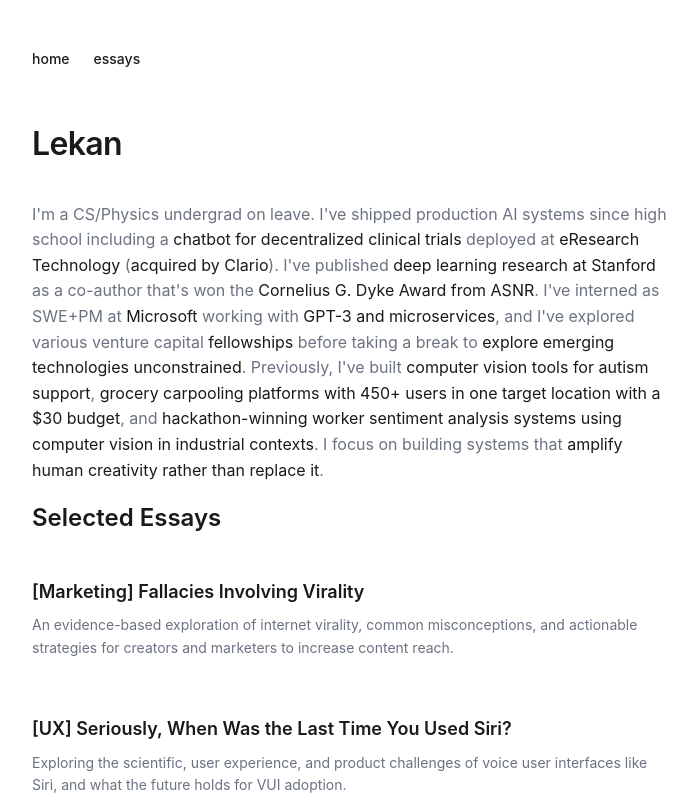
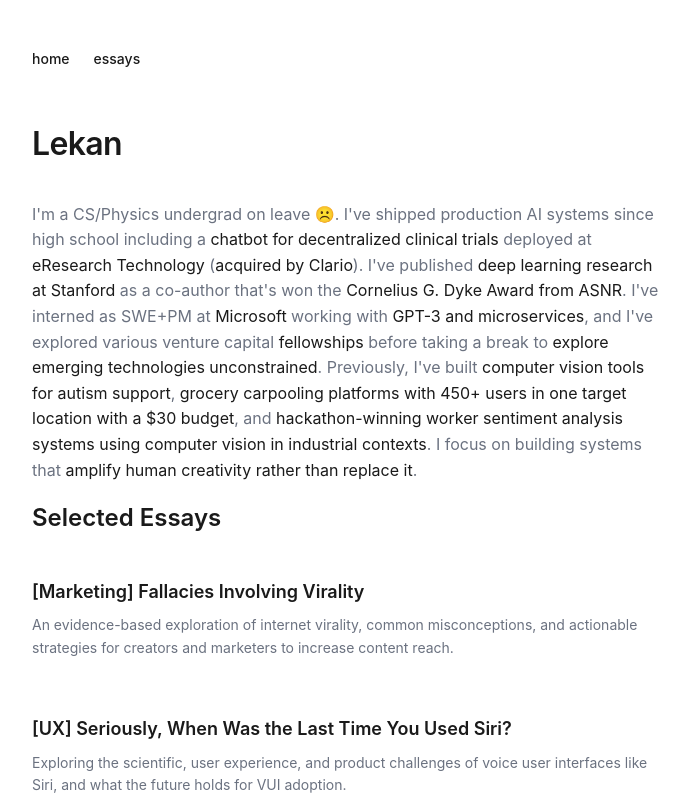
Before and after one commit to lekandigital/nextjs-blog, a Next.js app: page / in a window 1280 px wide. Shown: the top 800 px of the page, without its empty margins (290-987 px from the left). Built offline with nearby package versions, Linux system fonts and the light colour scheme.

Commit message:
Update page.tsx
updated home page's text

```diff
--- a/app/page.tsx
+++ b/app/page.tsx
@@ -10,7 +10,7 @@ export default function Page() {
         Lekan
       </h1>
       <p className="mb-16">
-        {`I'm a CS/Physics undergrad on leave. I've shipped production AI systems since high school including a `}
+        {`I'm a CS/Physics undergrad on leave ☹️. I've shipped production AI systems since high school including a `}
         <a href="https://github.com/lekanadeyeri/Single-File-Library-for-Python-Alexa-Skills">chatbot for decentralized clinical trials</a>
         {` deployed at `}
         <a href="https://www.scribd.com/document/747619642/Programs-STC-2016-Tech-Apprentice-Program-Summary">eResearch Technology</a>
```
